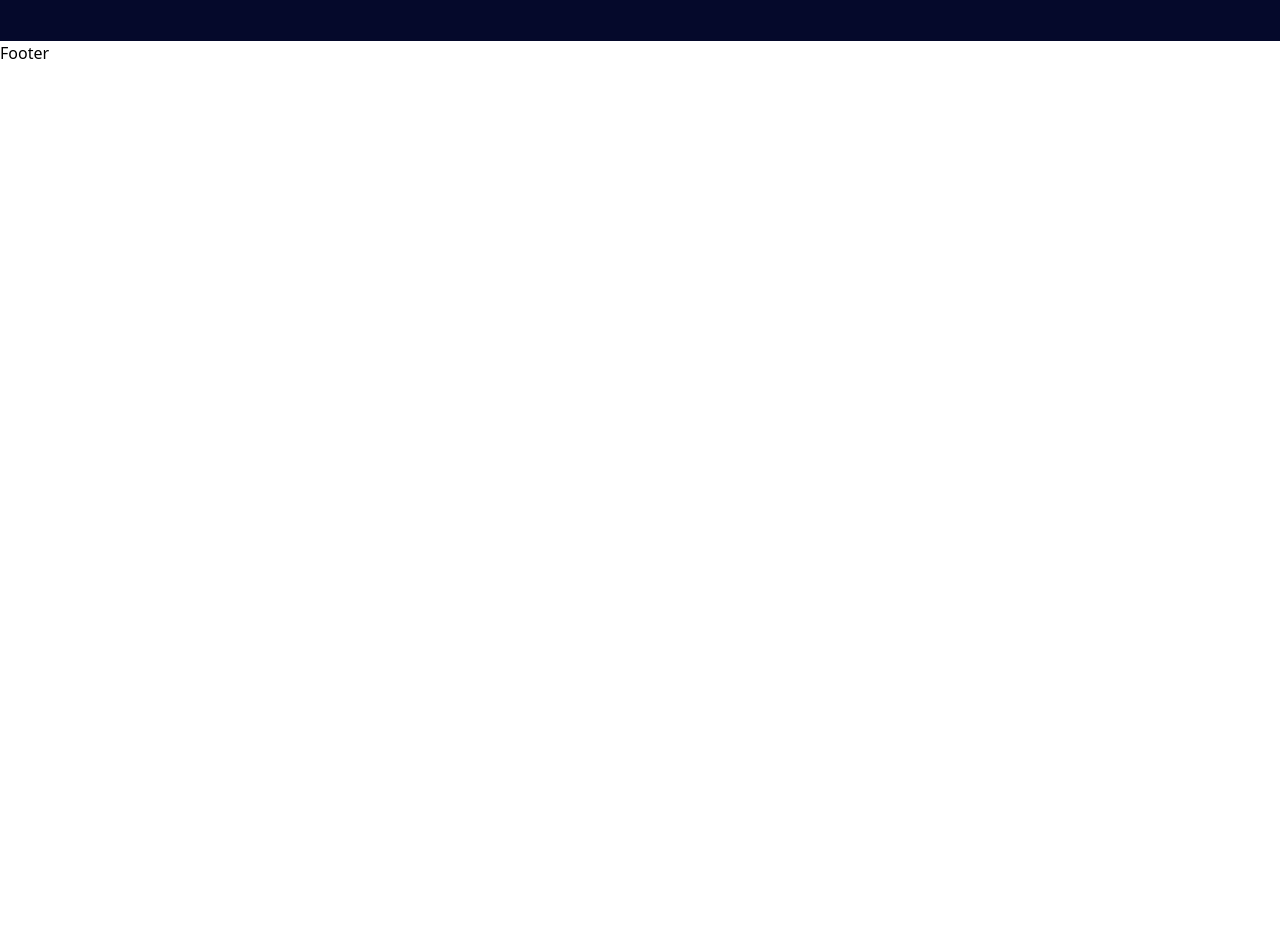
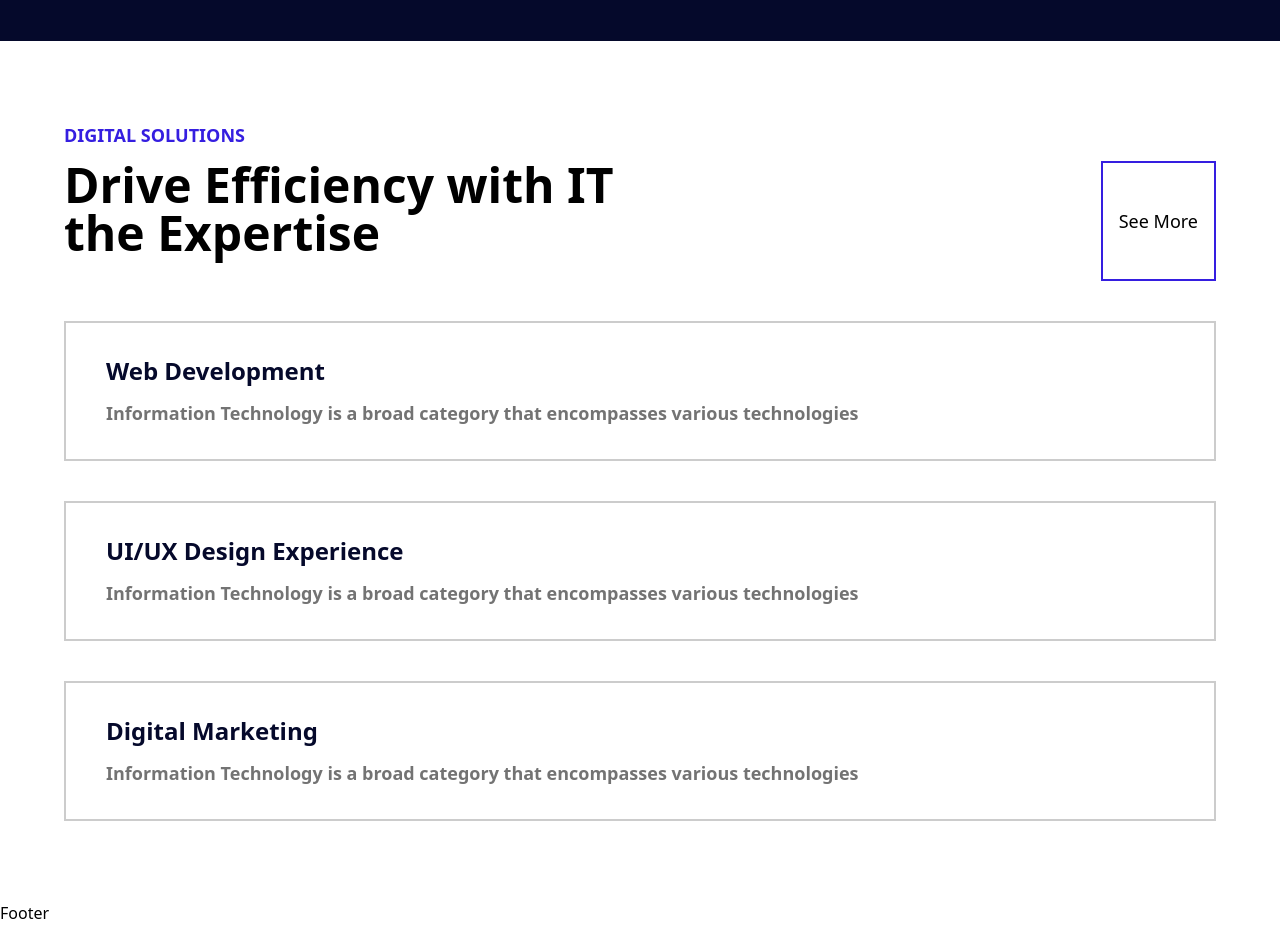
Before and after one commit to preranababar9/Cresta, a React (Vite) app: page / in a window 1280 px wide. Shown: the part 4840-5765 px from the top of the page. Before the commit the page ends 4905 px from the top, so only its background shows below. Built offline with nearby package versions, Linux system fonts and the light colour scheme.

Commit message:
service component builded

```diff
--- a/src/App.jsx
+++ b/src/App.jsx
@@ -9,6 +9,7 @@ import Work from "./components/Work";
 import Gallery from "./components/Gallery";
 import Marque from "./components/Marque";
 import Solutions from "./components/Solutions";
+import Service from "./components/Service";
 
 function App() {
   return (
@@ -20,6 +21,7 @@ function App() {
       <Gallery/>
       <Marque/>
       <Solutions/>
+      <Service/>
       <Footer/>
     </div>
   );
--- /dev/null
+++ b/src/components/Service.jsx
@@ -0,0 +1,54 @@
+import React from "react";
+
+const Service = () => {
+  return (
+    <section className="py-20">
+      <div className="max-width ">
+
+        <div className="mb-10">
+          <p className="text-lg font-bold text-[#351EE0] uppercase  pb-3">
+            Digital Solutions
+          </p>
+
+<div className="flex justify-between">
+          <h1 className=" text-5xl font-bold pb-6  ">
+            Drive Efficiency with IT<br></br> the Expertise
+          </h1>
+
+          <button className=" text-black text-lg px-4  border-solid border-2 border-[#351EE0]">
+            See More
+          </button></div>
+        </div>
+
+
+<div className="flex flex-col gap-10">
+{service.map((item, index) => (
+        <div key={index} className="w-full border-solid border-2  border-[#CCCCCC] py-8 px-10 hover:scale-105 duration-300">
+
+        <h5 className="text-2xl font-bold pb-3 text-[#05092B]">{item.title}</h5>
+        <p className="text-lg font-semibold text-[#737373]">{item.detail}</p>
+</div>
+))}
+   </div>
+      </div>
+    </section>
+  );
+};
+
+export default Service;
+
+
+const service = [
+        {
+                title : "Web Development",
+                detail : "Information Technology is a broad category that encompasses various technologies"
+        },
+        {
+                title : "UI/UX Design Experience",
+                detail : "Information Technology is a broad category that encompasses various technologies"
+        },
+        {
+                title : "Digital Marketing",
+                detail : "Information Technology is a broad category that encompasses various technologies"
+        },
+]
```
